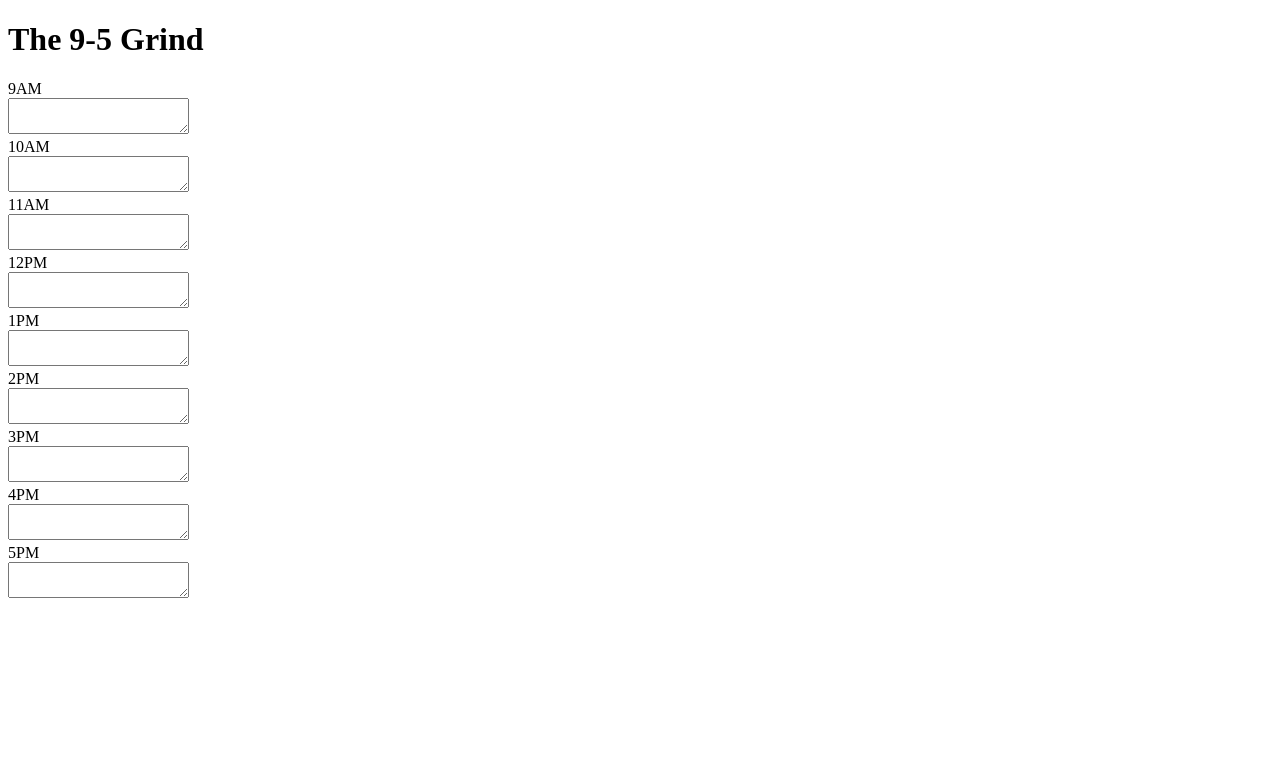
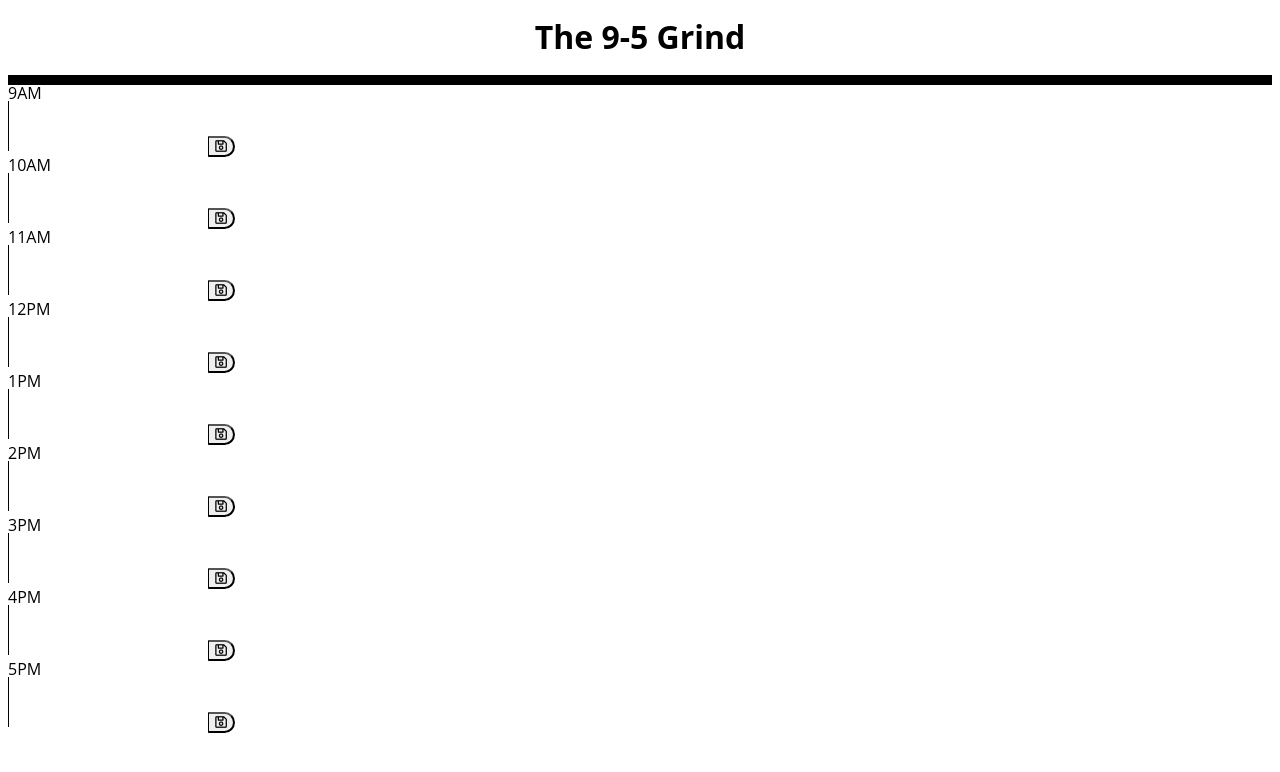
Before and after one commit to nr830411/DayPlanner, a plain HTML site: page index.html in a window 1280 px wide. Drawn offline with nearby package versions, Linux system fonts and the light colour scheme; files that its build step writes are made by us from their sources; files whose address does not match are found by name.

Commit message:
(started CSS styling/added Save Buttons w/ Font Awesome)

```diff
--- a/Assets/style.css
+++ b/Assets/style.css
@@ -0,0 +1,28 @@
+body {
+  font-family: 'Open Sans', sans-serif;
+  font-size: 16px;
+  line-height: 1;
+}
+
+.jumbotron {
+  text-align: center;
+  color: black;
+  border-radius: 0;
+  border-bottom: 10px solid black;
+}
+
+textarea{
+  border: 1px, black;
+  padding: 10px;
+  resize: none;
+  color: #000000;
+  border-left: 1px solid black;
+}
+
+
+.saveBtn {
+  border-left: 1px solid black;
+  border-top-right-radius: 15px;
+  border-bottom-right-radius: 15px;
+
+}
--- a/index.html
+++ b/index.html
@@ -5,7 +5,8 @@
   <meta charset="UTF-8">
   <meta name="viewport" content="width=device-width, initial-scale=1.0">
   <meta http-equiv="X-UA-Compatible" content="ie=edge">
-  <link rel="stylesheet" href="style.css">
+  <link rel="stylesheet" href="https://use.fontawesome.com/releases/v5.8.1/css/all.css" integrity="sha384-50oBUHEmvpQ+1lW4y57PTFmhCaXp0ML5d60M1M7uH2+nqUivzIebhndOJK28anvf" crossorigin="anonymous">
+  <link rel="stylesheet" href="assets/style.css">
   <title>Weekly Planner</title>
 </head>
 
@@ -20,6 +21,7 @@
             </div>
             <textarea class="col-md-10 input">
             </textarea>
+            <button class="btn saveBtn col-md-1"><i class="far fa-save"></i></button>
           </div>
           <div id="hour-10" class="row time-block">
             <div class="col-md-1 hour">
@@ -27,6 +29,7 @@
             </div>
             <textarea class="col-md-10 input">
             </textarea>
+            <button class="btn saveBtn col-md-1"><i class="far fa-save"></i></button>
           </div>
           <div id="hour-11" class="row time-block">
             <div class="col-md-1 hour">
@@ -34,6 +37,7 @@
             </div>
             <textarea class="col-md-10 input">
             </textarea>
+            <button class="btn saveBtn col-md-1"><i class="far fa-save"></i></button>
           </div>
           <div id="hour-12" class="row time-block">
             <div class="col-md-1 hour">
@@ -41,6 +45,7 @@
             </div>
             <textarea class="col-md-10 input">
             </textarea>
+            <button class="btn saveBtn col-md-1"><i class="far fa-save"></i></button>
           </div>
          <div id="hour-13" class="row time-block">
             <div class="col-md-1 hour">
@@ -48,6 +53,7 @@
             </div>
             <textarea class="col-md-10 input">
             </textarea>
+            <button class="btn saveBtn col-md-1"><i class="far fa-save"></i></button>
           </div>
           <div id="hour-14" class="row time-block">
             <div class="col-md-1 hour">
@@ -55,6 +61,7 @@
             </div>
             <textarea class="col-md-10 input">
             </textarea>
+            <button class="btn saveBtn col-md-1"><i class="far fa-save"></i></button>
           </div>
           <div id="hour-15" class="row time-block">
            <div class="col-md-1 hour">
@@ -62,6 +69,7 @@
             </div>
             <textarea class="col-md-10 input">
             </textarea>
+            <button class="btn saveBtn col-md-1"><i class="far fa-save"></i></button>
           </div>
           <div id="hour-16" class="row time-block">
             <div class="col-md-1 hour">
@@ -69,6 +77,7 @@
             </div>
             <textarea class="col-md-10 input">
             </textarea>
+            <button class="btn saveBtn col-md-1"><i class="far fa-save"></i></button>
           </div>
           <div id="hour-17" class="row time-block">
             <div class="col-md-1 hour">
@@ -76,6 +85,7 @@
             </div>
             <textarea class="col-md-10 input">
             </textarea>
+            <button class="btn saveBtn col-md-1"><i class="far fa-save"></i></button>
           </div>
 
     <script src="https://code.jquery.com/jquery-3.4.1.min.js"></script>
```
